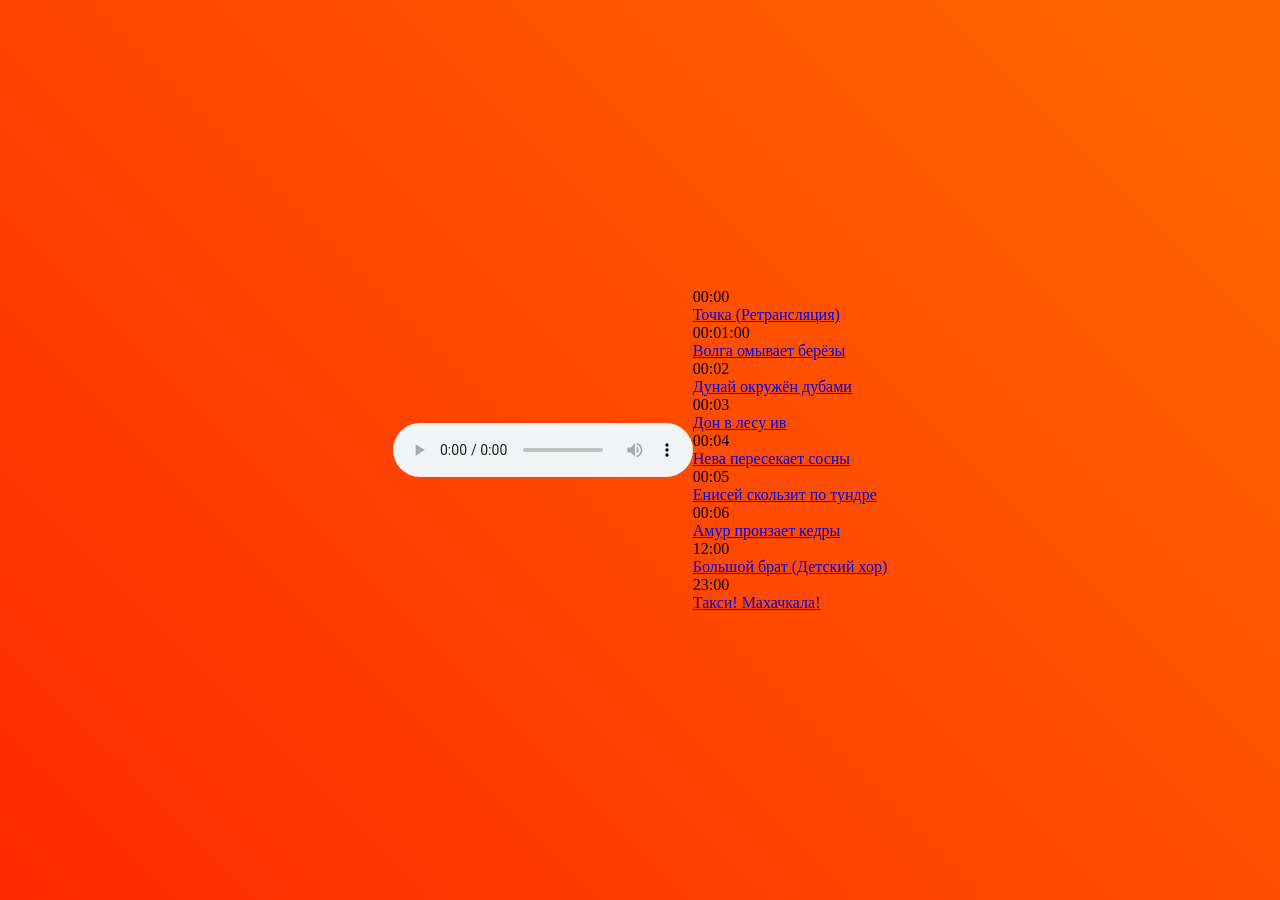
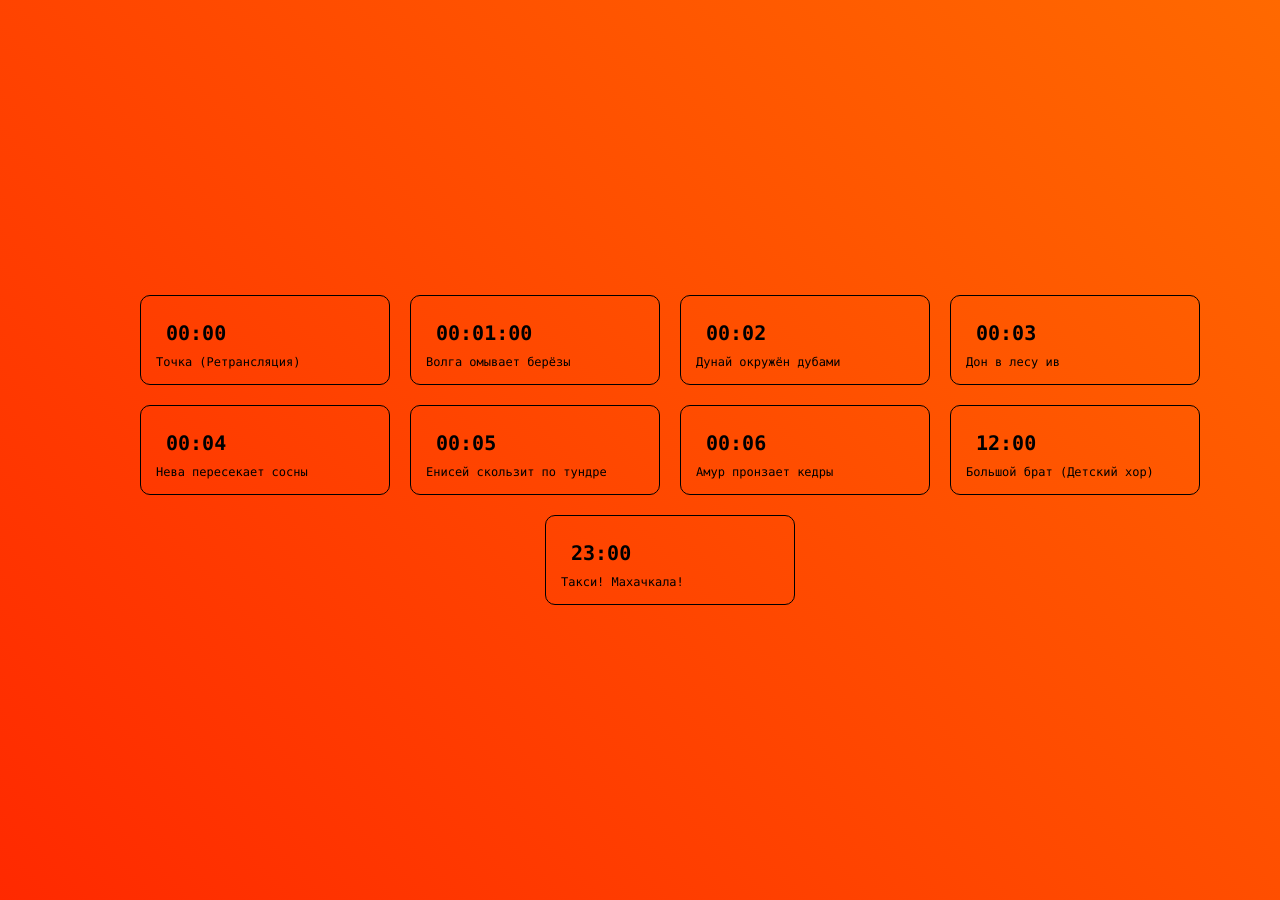
Before and after one commit to indexmod/radio, a Jekyll site: the page built from live.md, in a window 1280 px wide. Built offline with Jekyll 4.4.1, drawn with Linux system fonts in a browser that asks for light colours.

Commit message:
Update styles-cover.css

```diff
--- a/assets/css/styles-cover.css
+++ b/assets/css/styles-cover.css
@@ -12,14 +12,39 @@ body, html {
   align-items: center;
 }
 
-.content {
+.programs-grid {
   display: flex;
-  flex-direction: column;
-  align-items: center;
-  justify-content: space-between;
-  height: 100%; /* Устанавливаем высоту на 100% для контейнера */
-  padding-bottom: 20px; /* Отступ снизу для футера */
+  flex-wrap: wrap;
+  justify-content: center;
+  gap: 20px;
+  padding: 20px;
 }
+
+.program-card {
+  width: 250px;
+  border: 1px solid black;
+  border-radius: 10px;
+  padding: 15px;
+  background-color: transparent;
+  text-align: left;
+  font-family: Monaco, monospace; /* Шрифт */
+  font-size: 12px; /* Размер шрифта */
+  color: black; /* Цвет текста */
+}
+
+.program_time {
+  font-size: 20px;
+  font-weight: bold;
+}
+
+/* Стили для параграфов */
+p {
+  padding: 10px; /* Отступы внутри параграфа */
+  font-family: Monaco, monospace; /* Шрифт */
+  font-size: 12px; /* Размер шрифта */
+  color: black; /* Цвет текста */
+}
+
 
 /* Анимация градиента фона */
 .gradient {
@@ -45,6 +70,7 @@ body, html {
   border: 2px solid black;
   border-radius: 50px;
   background-color: transparent;
+  position: relative;
   display: flex;
   justify-content: center;
   align-items: center;
@@ -62,12 +88,64 @@ body, html {
   transform: rotate(-90deg); /* Поворачиваем треугольник на 90 градусов */
 }
 
-/* Футер */
+/* Скрытый аудиоплеер */
+audio {
+  display: none;
+}
+
+/* Контейнер для таблицы расписания */
+#scheduleContainer {
+  display: flex;
+  justify-content: left;
+  align-items: left;
+  padding: 20px; /* Поля вокруг таблицы */
+  margin: 20px; /* Добавим одинаковые поля вокруг контейнера */
+  max-width: 90%; /* Ограничим ширину контейнера */
+  overflow-y: auto; /* Позволяет прокручивать содержимое */
+  max-height: 80vh; /* Ограничьте высоту контейнера для прокрутки */
+}
+
+@keyframes blink {
+  0% {
+    opacity: 1;
+  }
+  50% {
+    opacity: 0;
+  }
+  100% {
+    opacity: 1;
+  }
+}
+
+/* Стили для ссылок */
+a {
+  color: black; /* Всегда черный цвет текста */
+  text-decoration: none; /* Убираем подчеркивание */
+}
+
+/* Стили при наведении */
+a:hover {
+  color: black; /* Черный цвет при наведении */
+  text-decoration: none; /* Добавляем подчеркивание при наведении */
+}
+
+/* Стили для активных и посещенных ссылок */
+a:visited {
+  color: black; /* Черный цвет для посещенных ссылок */
+}
+
+a:active {
+  color: black; /* Черный цвет для активных ссылок */
+}
+
 footer {
+  position: absolute;
+  bottom: 20px;
+  width: 500px;
+  left: 50%;
+  transform: translateX(-50%);
   text-align: center;
   background-color: transparent;
   padding: 10px;
   z-index: 1;
-  font-family: Monaco, monospace;
-  font-size: 12px;
 }
```
